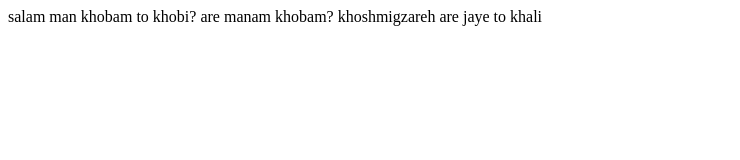
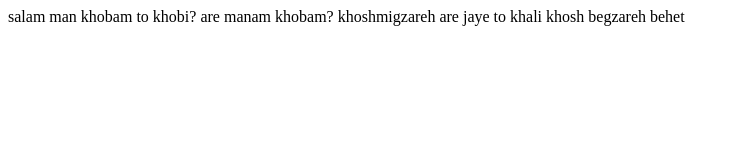
Before and after one commit to alifarokhi/project, a plain HTML site: page index.html in a window 1280 px wide. Shown: the whole page, without its empty margins (0-740 px from the left). Drawn offline with Linux system fonts and the light colour scheme.

Commit message:
updeate chat ver 1.2

```diff
--- a/index.html
+++ b/index.html
@@ -4,5 +4,6 @@
 		are manam khobam?
 		khoshmigzareh
 		are jaye to khali
+		khosh begzareh behet
 	</body>
 </html>
```
Also changed, not shown: project1.html (+1 -0 lines).
